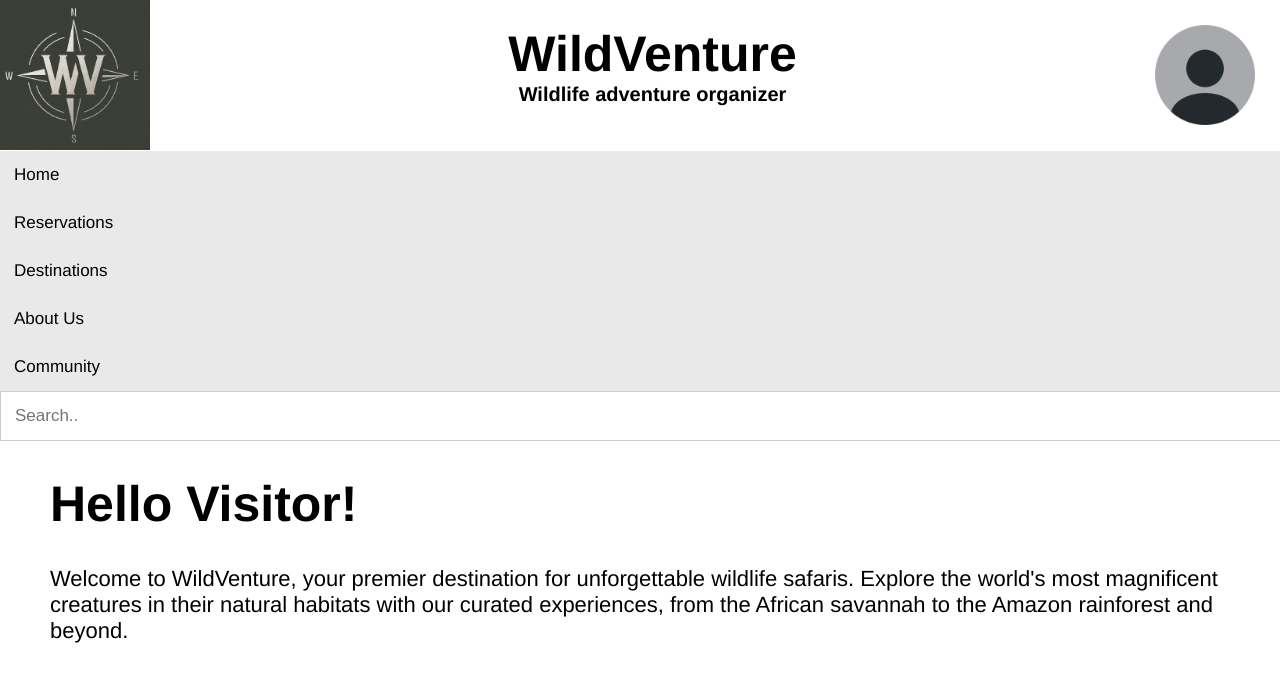
After one commit to Lonixndu/WildVenture, a PHP site: page /HomePage.php in a window 1280 px wide. The commit adds this page. Shown: the top 682 px of the page. Run offline with PHP 8.4, Linux system fonts and the light colour scheme.

Commit message:
homepage

```diff
--- /dev/null
+++ b/HomePage.php
@@ -0,0 +1,45 @@
+<!DOCTYPE html>
+
+<head>
+    <style>
+        .greeting{margin-left: 50px; font-size: 25px;}
+        .greetingExt{margin-left: 50px; margin-right: 50px; font-size: 22px;}
+    </style>
+</head>
+
+<body>
+    <!--Adding header from header.php-->
+    <div>
+        <?php include("./templates/header.php")?>
+    </div>
+
+
+    <!--1st div: Greeting with the website introduction-->
+    <div>
+        <div class="greeting">
+            <?php
+                $name = filter_input(INPUT_GET, "firstname", FILTER_SANITIZE_STRING);
+                if(!empty($name)){
+                    echo "<h1>Hello {$name}!</h1>";
+                }
+                else{
+                    echo "<h1>Hello Visitor!</h1>";
+                }
+            ?>
+        </div>
+        <div class="greetingExt">
+            <p>Welcome to WildVenture, your premier destination for unforgettable wildlife safaris.
+                Explore the world's most magnificent creatures in their natural habitats with our curated experiences,
+                from the African savannah to the Amazon rainforest and beyond.
+            </p>
+        </div>
+    </div>
+
+
+    <!--2nd div: Picture slideshow with pictures of destinations-->
+    <div></div>
+
+
+    <!--3rd div: Redirect link to resservation tab-->
+    <div></div>
+</body>
--- a/templates/header.php
+++ b/templates/header.php
@@ -51,8 +51,8 @@
 
 <body>
     <div class="topic">
-        <img src="./logo.jpeg" id="logo">
-        <a href="#"><img src="./pfp.png" id="pfp"></a>
+        <img src="./templates/logo.jpeg" id="logo">
+        <a href="#"><img src="./templates/pfp.png" id="pfp"></a>
         <h1 id="heading">WildVenture</h1>
         <h4 id="subHeading">Wildlife adventure organizer</h4>
 
```
